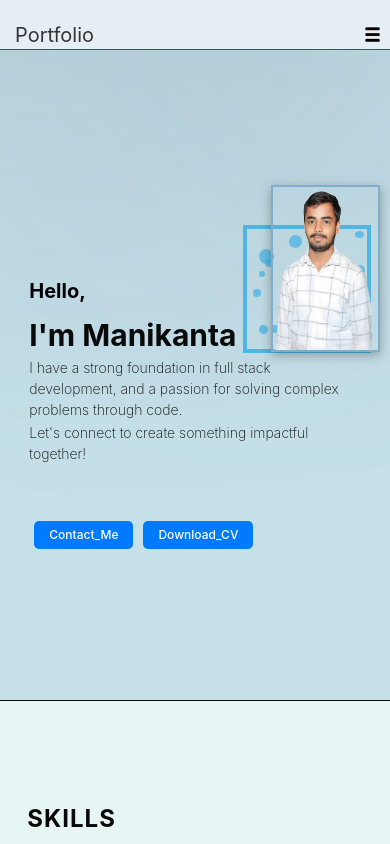
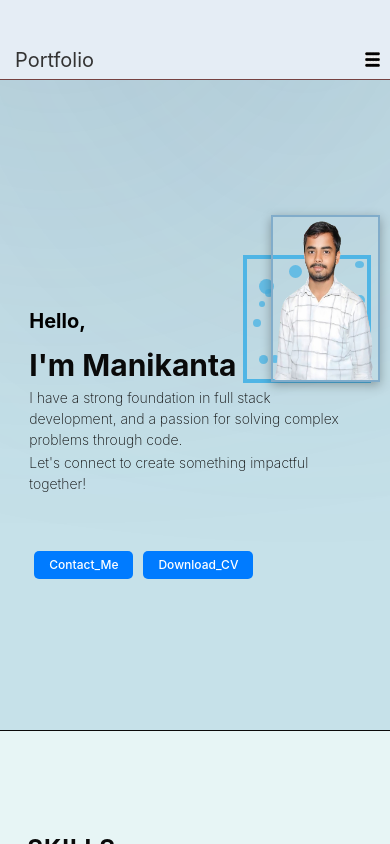
Before and after one commit to manikanta9275/portfolio, a React (Vite) app: page / in a window 390 px wide. Built offline with nearby package versions, Linux system fonts and the light colour scheme.

Commit message:
Your commit message here

```diff
--- a/src/components/Navbar/Navbar.module.css
+++ b/src/components/Navbar/Navbar.module.css
@@ -121,10 +121,10 @@
 
 @media (max-width: 480px) {
   .navbar {
-    height: 50px;
+    height: 80px;
     padding-left: 10px;
     padding-right: 10px;
-    padding-top: 20px;
+    padding-top: 40px;
   }
 
   .title {
```
